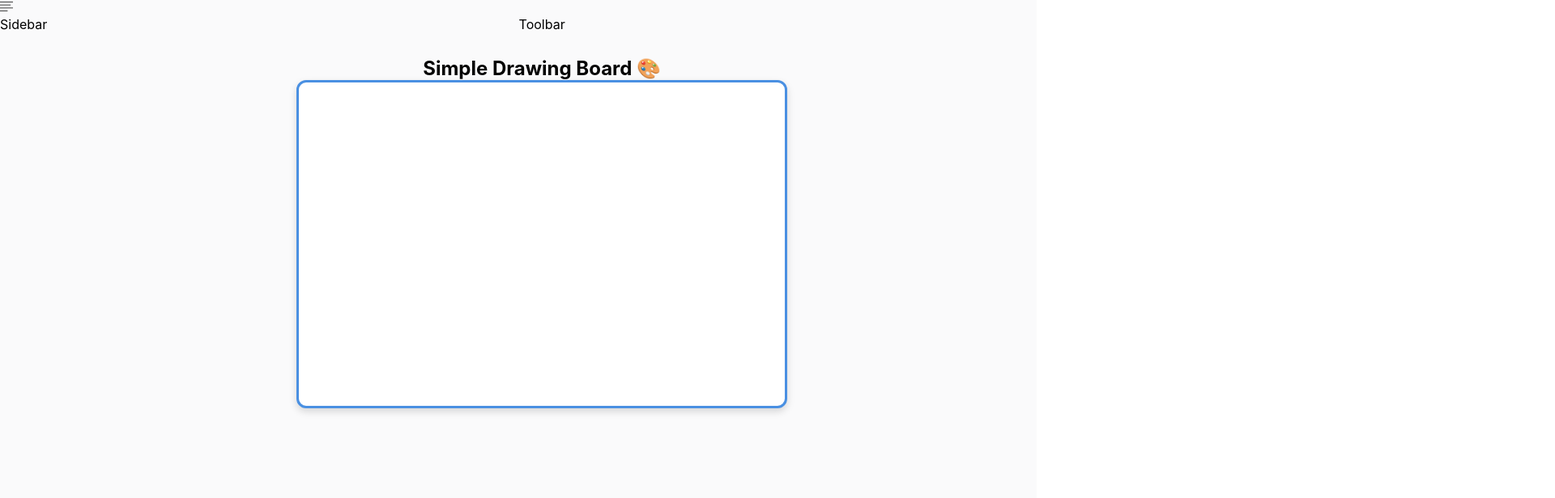
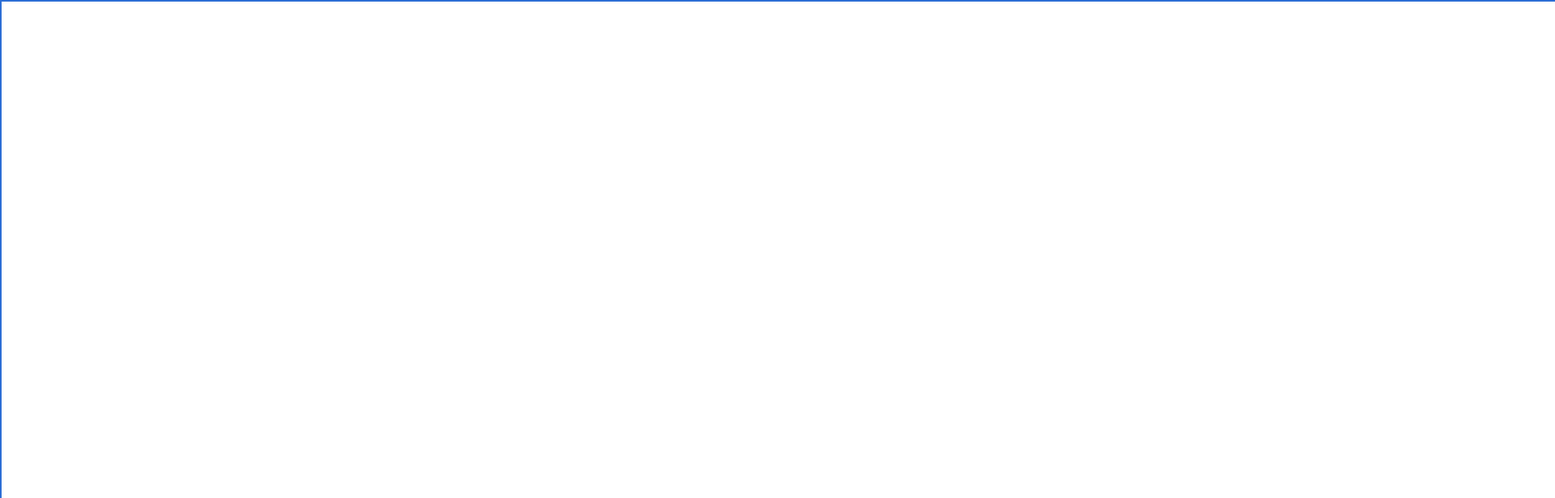
Before and after one commit to power2loop/Whiteboard, a React (Vite) app in the folder Frontend/: page / in a window 1280 px wide. Shown: the top 616 px of the page at 81% size, 1920 px wide, since content can reach past the window. Built offline with nearby package versions, Linux system fonts and the light colour scheme.

Commit message:
canva working

```diff
--- a/Frontend/src/app/App.css
+++ b/Frontend/src/app/App.css
@@ -1,7 +1,7 @@
 /* App container overall layout */
 .app-container {
-  height: 100vh;
-  width: 100vw;
+  height: 200vh;
+  width: 200vw;
   display: flex;
   flex-direction: column;
   position: relative;
@@ -32,7 +32,7 @@
   padding: 16px;
   background: #fff;
   border-radius: 14px;
-  box-shadow: 0 2px 8px rgba(44,62,80,0.06);
+  box-shadow: 0 2px 8px rgba(44, 62, 80, 0.06);
   margin: 24px 0 0 24px;
   display: flex;
   flex-direction: column;
@@ -57,7 +57,7 @@
   background: #fff;
   padding: 8px 18px;
   border-radius: 10px;
-  box-shadow: 0 2px 8px rgba(44,62,80,0.10);
+  box-shadow: 0 2px 8px rgba(44, 62, 80, 0.10);
   display: flex;
   gap: 20px;
   z-index: 90;
@@ -71,7 +71,7 @@
   background: #fafafb;
   border-radius: 12px;
   margin-top: 80px;
-  box-shadow: 0 1px 3px rgba(44,62,80,0.06);
+  box-shadow: 0 1px 3px rgba(44, 62, 80, 0.06);
   position: relative;
   overflow: hidden;
 }
@@ -85,14 +85,15 @@
   background: #fff;
   padding: 8px 20px;
   border-radius: 10px;
-  box-shadow: 0 1px 8px rgba(44,62,80,0.10);
+  box-shadow: 0 1px 8px rgba(44, 62, 80, 0.10);
   display: flex;
   gap: 14px;
   z-index: 99;
 }
 
 /* Misc button and icon styling */
-button, .icon-btn {
+button,
+.icon-btn {
   background: #f2f2fe;
   color: #7b83ff;
   border: none;
@@ -103,7 +104,8 @@ button, .icon-btn {
   transition: background 0.2s;
 }
 
-button:hover, .icon-btn:hover {
+button:hover,
+.icon-btn:hover {
   background: #e2eafd;
 }
 
--- a/Frontend/src/app/App.jsx
+++ b/Frontend/src/app/App.jsx
@@ -8,7 +8,8 @@ import "./App.css";
 function App() {
   return (
     <div className="app-container">
-      <Topbar />
+      <Canvas />
+      {/* <Topbar />
       <div className="main-layout">
         <Sidebar />
         <div className="workspace">
@@ -16,7 +17,8 @@ function App() {
           <Canvas />
         </div>
       </div>
-      <BottomControls />
+      <BottomControls /> */}
+
     </div>
   );
 }
--- a/Frontend/src/components/Canvas/Canvas.jsx
+++ b/Frontend/src/components/Canvas/Canvas.jsx
@@ -1,5 +1,5 @@
 import React, { useRef, useState, useEffect } from "react";
-import "./DrawCanvas.css"; // import CSS file
+import "./DrawCanvas.css";
 
 export default function DrawCanvas() {
   const canvasRef = useRef(null);
@@ -8,35 +8,37 @@ export default function DrawCanvas() {
 
   useEffect(() => {
     const canvas = canvasRef.current;
-    canvas.width = 600;
-    canvas.height = 400;
+    // match canvas to full document size
+    canvas.width = document.documentElement.scrollWidth;
+    canvas.height = document.documentElement.scrollHeight;
+
     const context = canvas.getContext("2d");
     context.lineCap = "round";
     context.lineWidth = 3;
-    context.strokeStyle = "#222"; // dark gray pen
+    context.strokeStyle = "#222"; // pen color
     setCtx(context);
   }, []);
 
   const startDrawing = (e) => {
+    if (!ctx) return;
     setIsDrawing(true);
     ctx.beginPath();
     ctx.moveTo(e.nativeEvent.offsetX, e.nativeEvent.offsetY);
   };
 
   const draw = (e) => {
-    if (!isDrawing) return;
+    if (!isDrawing || !ctx) return;
     ctx.lineTo(e.nativeEvent.offsetX, e.nativeEvent.offsetY);
     ctx.stroke();
   };
 
   const stopDrawing = () => {
+    if (!ctx) return;
     setIsDrawing(false);
     ctx.closePath();
   };
 
   return (
-    <div className="canvas-container">
-      <h2>Simple Drawing Board 🎨</h2>
     <canvas
       ref={canvasRef}
       className="drawing-canvas"
@@ -45,6 +47,5 @@ export default function DrawCanvas() {
       onMouseUp={stopDrawing}
       onMouseLeave={stopDrawing}
     />
-    </div>
   );
 }
--- a/Frontend/src/components/Canvas/DrawCanvas.css
+++ b/Frontend/src/components/Canvas/DrawCanvas.css
@@ -2,17 +2,23 @@
   display: flex;
   flex-direction: column;
   align-items: center;
-  margin-top: 30px;
+  width: 100%;
+  height: 100%;
+  background-color: blueviolet;
+
 }
 
 .drawing-canvas {
-  border: 3px solid #4a90e2;   /* blue border */
-  border-radius: 12px;
+  display: block;
+  width: 100%;
+  /* match page width */
+  height: auto;
+  /* auto expand */
   background: #fff;
-  box-shadow: 0 4px 10px rgba(0, 0, 0, 0.15);
   cursor: crosshair;
-  transition: 0.3s;
+  border: 2px solid #4a90e2;
 }
+
 
 .drawing-canvas:hover {
   border-color: #2c6ed5;
```
Lines whose indentation alone changed are shown as unchanged.
